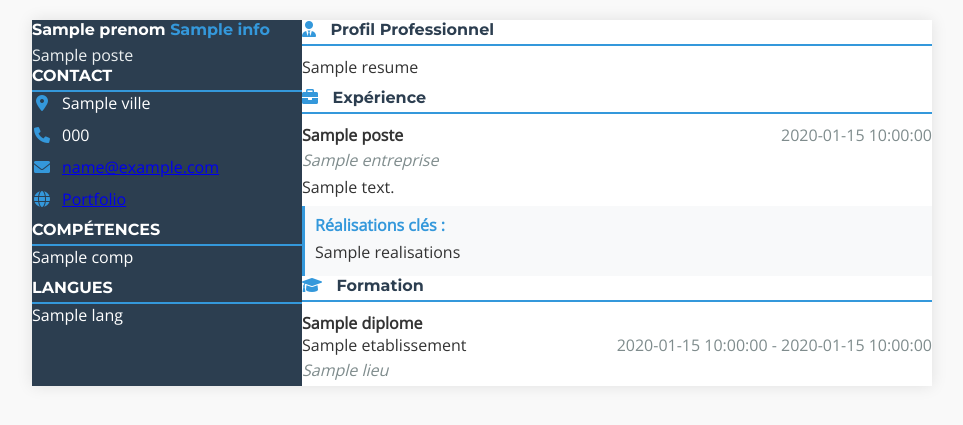
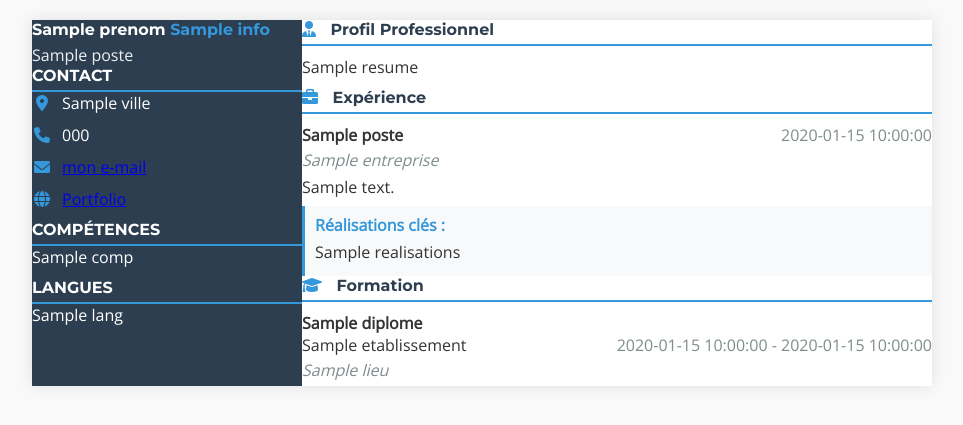
Before and after one commit to MAE009/CV-bot, a Flask app: template Template/Moderne/Mod.html in a window 1280 px wide. Shown: the top 425 px of the page, without its empty margins (158-1121 px from the left). Run offline with Flask 3, Linux system fonts and the light colour scheme; the template is opened without the code that fills it: most values are stand-ins (such as "Sample title", 1, 10 or a date in 2020); parts of the project's set-up code (start-up, migrations or seed data) failed here and were passed over.

Commit message:
Update Mod.html

```diff
--- a/Template/Moderne/Mod.html
+++ b/Template/Moderne/Mod.html
@@ -3,7 +3,7 @@
 <head>
   <meta charset="UTF-8">
   <meta name="viewport" content="width=device-width, initial-scale=1.0">
-  <title>CV {{ infos.prenom }} {{ infos.nom }} | {{ infos.poste }}</title>
+  <title>CV {{ infos.nom }} {{ infos.prenom }} | {{ infos.poste }}</title>
   <link rel="stylesheet" href="Mod.css">
   <link href="https://fonts.googleapis.com/css2?family=Montserrat:wght@400;600;700&family=Open+Sans:wght@300;400&display=swap" rel="stylesheet">
   <link rel="stylesheet" href="https://cdnjs.cloudflare.com/ajax/libs/font-awesome/6.0.0/css/all.min.css">
@@ -23,7 +23,7 @@
         <ul class="contact-list">
           <li><i class="fas fa-map-marker-alt"></i> {{ infos.ville }}</li>
           <li><i class="fas fa-phone"></i> {{ infos.tel }}</li>
-          <li><i class="fas fa-envelope"></i> <a href="mailto:{{ infos.email }}">{{ infos.email }}</a></li>
+          <li><i class="fas fa-envelope"></i> <a href="mailto:{{ infos.email }}">mon e-mail</a></li>
           {% if infos.autre != "❌ Non fourni" %}
           <li><i class="fas fa-globe"></i> <a href="{{ infos.autre }}">Portfolio</a></li>
           {% endif %}
```
